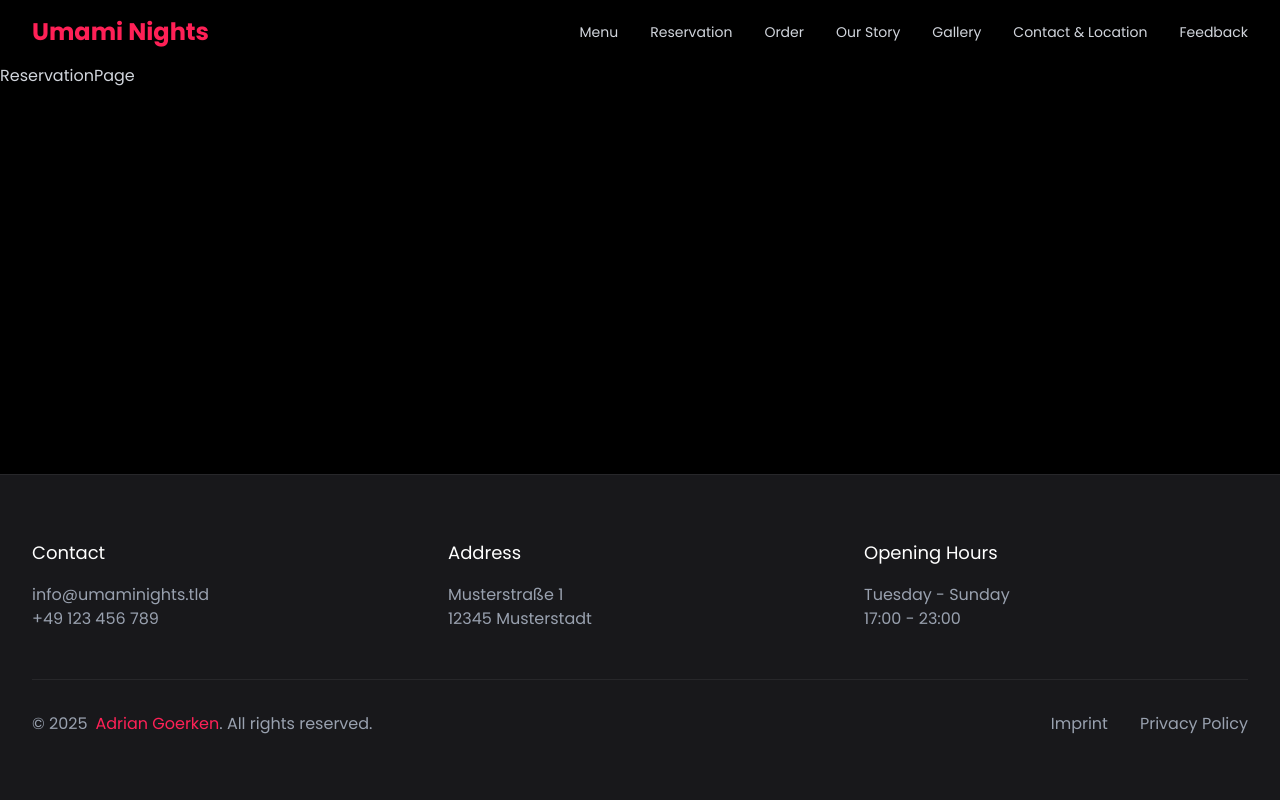
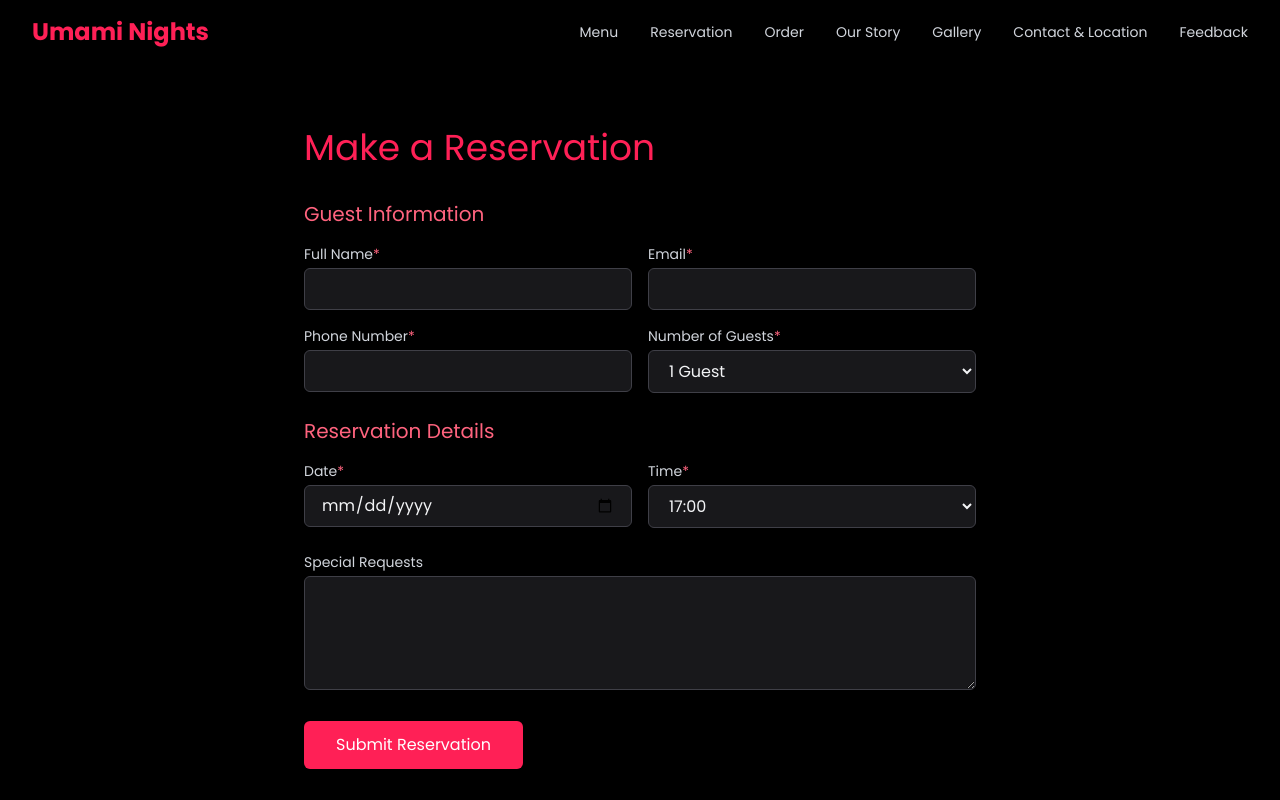
Before and after one commit to adriangoerken/restaurant-site, a React (Vite) app: page /reservation in a window 1280 px wide. Shown: the top 800 px of the page. Built offline with nearby package versions, Linux system fonts and the light colour scheme.

Commit message:
feat: Implement reservation system with guest information, details, and success message components; add translations for reservation page

```diff
--- a/package.json
+++ b/package.json
@@ -18,6 +18,7 @@
     "react-dom": "^19.0.0",
     "react-i18next": "^15.4.1",
     "react-router-dom": "^6.30.0",
+    "react-spinners": "^0.17.0",
     "tailwind-merge": "^3.2.0",
     "tailwindcss": "^4.1.4"
   },
--- /dev/null
+++ b/src/components/ReservationPage/GuestInformation.tsx
@@ -0,0 +1,55 @@
+import { t } from 'i18next';
+import FormField from '../ui/FormField';
+
+const GuestInformation = () => {
+	const guestOptions = [1, 2, 3, 4, 5, 6, 7, 8].map((num) => ({
+		value: num.toString(),
+		label: `${num} ${t(
+			num === 1
+				? 'reservationPage.guest'
+				: 'reservationPage.guestsSuffix',
+			num === 1 ? 'Guest' : 'Guests'
+		)}`,
+	}));
+
+	return (
+		<div className="space-y-4">
+			<h3 className="text-xl font-medium text-rose-400">
+				{t('reservationPage.guestInfo', 'Guest Information')}
+			</h3>
+			<div className="grid grid-cols-1 md:grid-cols-2 gap-4">
+				<FormField
+					id="name"
+					name="name"
+					type="text"
+					label={t('reservationPage.name', 'Full Name')}
+					required
+				/>
+				<FormField
+					id="email"
+					name="email"
+					type="email"
+					label={t('reservationPage.email', 'Email')}
+					required
+				/>
+				<FormField
+					id="phone"
+					name="phone"
+					type="tel"
+					label={t('reservationPage.phone', 'Phone Number')}
+					required
+				/>
+				<FormField
+					id="guests"
+					name="guests"
+					type="select"
+					label={t('reservationPage.guests', 'Number of Guests')}
+					required
+					options={guestOptions}
+				/>
+			</div>
+		</div>
+	);
+};
+
+export default GuestInformation;
--- /dev/null
+++ b/src/components/ReservationPage/ReservationDetails.tsx
@@ -0,0 +1,55 @@
+import { t } from 'i18next';
+import FormField from '../ui/FormField';
+
+type ReservationDetailsProps = {
+	minDate: string;
+};
+
+const ReservationDetails = ({ minDate }: ReservationDetailsProps) => {
+	const timeSlots = [
+		'17:00',
+		'17:30',
+		'18:00',
+		'18:30',
+		'19:00',
+		'19:30',
+		'20:00',
+		'20:30',
+		'21:00',
+		'21:30',
+		'22:00',
+	];
+
+	const timeOptions = timeSlots.map((time) => ({
+		value: time,
+		label: time,
+	}));
+
+	return (
+		<div className="space-y-4">
+			<h3 className="text-xl font-medium text-rose-400">
+				{t('reservationPage.reservationDetails', 'Reservation Details')}
+			</h3>
+			<div className="grid grid-cols-1 md:grid-cols-2 gap-4">
+				<FormField
+					id="date"
+					name="date"
+					type="date"
+					label={t('reservationPage.date', 'Date')}
+					required
+					min={minDate}
+				/>
+				<FormField
+					id="time"
+					name="time"
+					type="select"
+					label={t('reservationPage.time', 'Time')}
+					required
+					options={timeOptions}
+				/>
+			</div>
+		</div>
+	);
+};
+
+export default ReservationDetails;
--- /dev/null
+++ b/src/components/ReservationPage/ReservationForm.tsx
@@ -0,0 +1,39 @@
+import { t } from 'i18next';
+import { BeatLoader } from 'react-spinners';
+import GuestInformation from './GuestInformation';
+import ReservationDetails from './ReservationDetails';
+import SpecialRequests from './SpecialRequests';
+
+type ReservationFormProps = {
+	handleSubmit: (event: React.FormEvent<HTMLFormElement>) => void;
+	isSubmitting: boolean;
+	minDate: string;
+};
+
+const ReservationForm = ({
+	handleSubmit,
+	isSubmitting,
+	minDate,
+}: ReservationFormProps) => {
+	return (
+		<form onSubmit={handleSubmit} className="mt-8 space-y-6">
+			<GuestInformation />
+			<ReservationDetails minDate={minDate} />
+			<SpecialRequests />
+
+			<button
+				type="submit"
+				disabled={isSubmitting}
+				className="w-full md:w-auto px-8 py-3 bg-rose-500 hover:bg-rose-600 disabled:bg-rose-400 disabled:cursor-not-allowed text-white font-medium rounded-md transition-colors flex items-center justify-center min-h-[44px]"
+			>
+				{isSubmitting ? (
+					<BeatLoader color="#ffffff" size={8} />
+				) : (
+					t('reservationPage.submit', 'Submit Reservation')
+				)}
+			</button>
+		</form>
+	);
+};
+
+export default ReservationForm;
--- /dev/null
+++ b/src/components/ReservationPage/ReservationSuccessMessage.tsx
@@ -0,0 +1,20 @@
+import { t } from 'i18next';
+
+const ReservationSuccessMessage = () => {
+	return (
+		<div className="max-w-2xl mx-auto text-center space-y-4">
+			<div className="text-rose-500 text-5xl mb-6">✓</div>
+			<h2 className="text-2xl font-medium text-gray-100">
+				{t('reservationPage.successTitle', 'Reservation Successful!')}
+			</h2>
+			<p className="text-gray-300">
+				{t(
+					'reservationPage.successMessage',
+					'Thank you for your reservation. We have sent a confirmation email with all the details.'
+				)}
+			</p>
+		</div>
+	);
+};
+
+export default ReservationSuccessMessage;
--- /dev/null
+++ b/src/components/ReservationPage/SpecialRequests.tsx
@@ -0,0 +1,18 @@
+import { t } from 'i18next';
+import FormField from '../ui/FormField';
+
+const SpecialRequests = () => {
+	return (
+		<div className="space-y-4">
+			<FormField
+				id="requests"
+				name="requests"
+				type="textarea"
+				label={t('reservationPage.specialRequests', 'Special Requests')}
+				rows={4}
+			/>
+		</div>
+	);
+};
+
+export default SpecialRequests;
--- /dev/null
+++ b/src/components/ui/FormField.tsx
@@ -0,0 +1,82 @@
+type FormFieldProps = {
+	id: string;
+	name: string;
+	label: string;
+	type:
+		| 'date'
+		| 'time'
+		| 'text'
+		| 'email'
+		| 'number'
+		| 'select'
+		| 'tel'
+		| 'textarea';
+	required?: boolean;
+	min?: string;
+	options?: { value: string; label: string }[];
+	placeholder?: string;
+	rows?: number;
+};
+
+const FormField = ({
+	id,
+	name,
+	label,
+	type,
+	required,
+	min,
+	options,
+	placeholder,
+	rows,
+}: FormFieldProps) => {
+	const commonInputClasses =
+		'w-full px-4 py-2 bg-zinc-900 border border-zinc-700 rounded-md text-gray-100 focus:outline-none focus:border-rose-500 transition-colors';
+
+	return (
+		<div>
+			<label
+				htmlFor={id}
+				className="block text-sm font-medium text-gray-300 mb-1"
+			>
+				{label}
+				{required && <span className="text-rose-400">*</span>}
+			</label>
+			{type === 'select' ? (
+				<select
+					id={id}
+					name={name}
+					required={required}
+					className={commonInputClasses}
+				>
+					{placeholder && <option value="">{placeholder}</option>}
+					{options?.map((option) => (
+						<option key={option.value} value={option.value}>
+							{option.label}
+						</option>
+					))}
+				</select>
+			) : type === 'textarea' ? (
+				<textarea
+					id={id}
+					name={name}
+					required={required}
+					rows={rows}
+					placeholder={placeholder}
+					className={commonInputClasses}
+				/>
+			) : (
+				<input
+					type={type}
+					id={id}
+					name={name}
+					required={required}
+					min={type === 'date' ? min : undefined}
+					placeholder={placeholder}
+					className={commonInputClasses}
+				/>
+			)}
+		</div>
+	);
+};
+
+export default FormField;
--- a/src/pages/ReservationPage.tsx
+++ b/src/pages/ReservationPage.tsx
@@ -1,5 +1,57 @@
+import { t } from 'i18next';
+import { useState, useCallback } from 'react';
+import Container from '../components/Container';
+import SectionHeading from '../components/ui/SectionHeading';
+import ReservationForm from '../components/ReservationPage/ReservationForm';
+import ReservationSuccessMessage from '../components/ReservationPage/ReservationSuccessMessage';
+
 const ReservationPage = () => {
-	return <div>ReservationPage</div>;
+	const [isSubmitting, setIsSubmitting] = useState(false);
+	const [isSuccess, setIsSuccess] = useState(false);
+	const today = new Date();
+
+	const formatDate = (date: Date) => {
+		return date.toISOString().split('T')[0];
+	};
+
+	const handleSubmit = useCallback(async (e: React.FormEvent) => {
+		e.preventDefault();
+		setIsSubmitting(true);
+
+		// Simulate API call
+		await new Promise((resolve) => setTimeout(resolve, 1500));
+
+		setIsSubmitting(false);
+		setIsSuccess(true);
+	}, []);
+
+	if (isSuccess) {
+		return (
+			<section className="py-16">
+				<Container>
+					<ReservationSuccessMessage />
+				</Container>
+			</section>
+		);
+	}
+
+	return (
+		<section className="py-16">
+			<Container>
+				<div className="max-w-2xl mx-auto">
+					<SectionHeading color="rose" align="left" animated={false}>
+						{t('reservationPage.title', 'Make a Reservation')}
+					</SectionHeading>
+
+					<ReservationForm
+						handleSubmit={handleSubmit}
+						isSubmitting={isSubmitting}
+						minDate={formatDate(today)}
+					/>
+				</div>
+			</Container>
+		</section>
+	);
 };
 
 export default ReservationPage;
--- a/src/translations/de/global.json
+++ b/src/translations/de/global.json
@@ -187,6 +187,25 @@
 		"section9Title": "9. Änderungen dieser Datenschutzerklärung",
 		"section9Text": "Diese Datenschutzerklärung kann gelegentlich aktualisiert werden. Die jeweils aktuelle Version ist stets auf dieser Webseite verfügbar."
 	},
+	"reservationPage": {
+		"title": "Reservierung",
+		"guestInfo": "Gästeinformationen",
+		"name": "Vollständiger Name",
+		"email": "E-Mail",
+		"phone": "Telefonnummer",
+		"guests": "Anzahl der Gäste",
+		"reservationDetails": "Reservierungsdetails",
+		"date": "Datum",
+		"time": "Uhrzeit",
+		"specialRequests": "Besondere Wünsche",
+		"specialRequestsPlaceholder": "Informieren Sie uns über Ernährungseinschränkungen, Allergien oder besondere Anlässe",
+		"submit": "Reservierung absenden",
+		"required": "Pflichtfeld",
+		"success": "Reservierung erfolgreich übermittelt",
+		"error": "Bei der Übermittlung Ihrer Reservierung ist ein Fehler aufgetreten",
+		"successTitle": "Reservierung erfolgreich!",
+		"successMessage": "Vielen Dank für Ihre Reservierung. Sie haben eine E-Mail-Bestätigung mit allen Details erhalten."
+	},
 	"notFoundPage": {
 		"title": "Seite nicht gefunden",
 		"message": "Entschuldigung, die gesuchte Seite existiert nicht."
--- a/src/translations/en/global.json
+++ b/src/translations/en/global.json
@@ -187,6 +187,25 @@
 		"section9Title": "9. Changes to this Privacy Policy",
 		"section9Text": "This Privacy Policy may be updated occasionally. The current version will always be available on this website."
 	},
+	"reservationPage": {
+		"title": "Make a Reservation",
+		"guestInfo": "Guest Information",
+		"name": "Full Name",
+		"email": "Email",
+		"phone": "Phone Number",
+		"guests": "Number of Guests",
+		"reservationDetails": "Reservation Details",
+		"date": "Date",
+		"time": "Time",
+		"specialRequests": "Special Requests",
+		"specialRequestsPlaceholder": "Tell us about any dietary restrictions, allergies, or special occasions",
+		"submit": "Submit Reservation",
+		"required": "Required field",
+		"success": "Reservation submitted successfully",
+		"error": "There was an error submitting your reservation",
+		"successTitle": "Reservation Successful!",
+		"successMessage": "Thank you for your reservation. We have sent a confirmation email with all the details."
+	},
 	"notFoundPage": {
 		"title": "Page Not Found",
 		"message": "Sorry, the page you are looking for does not exist."
```
Also changed, not shown: 2 other files (tests, documents, lock files or other folders).
